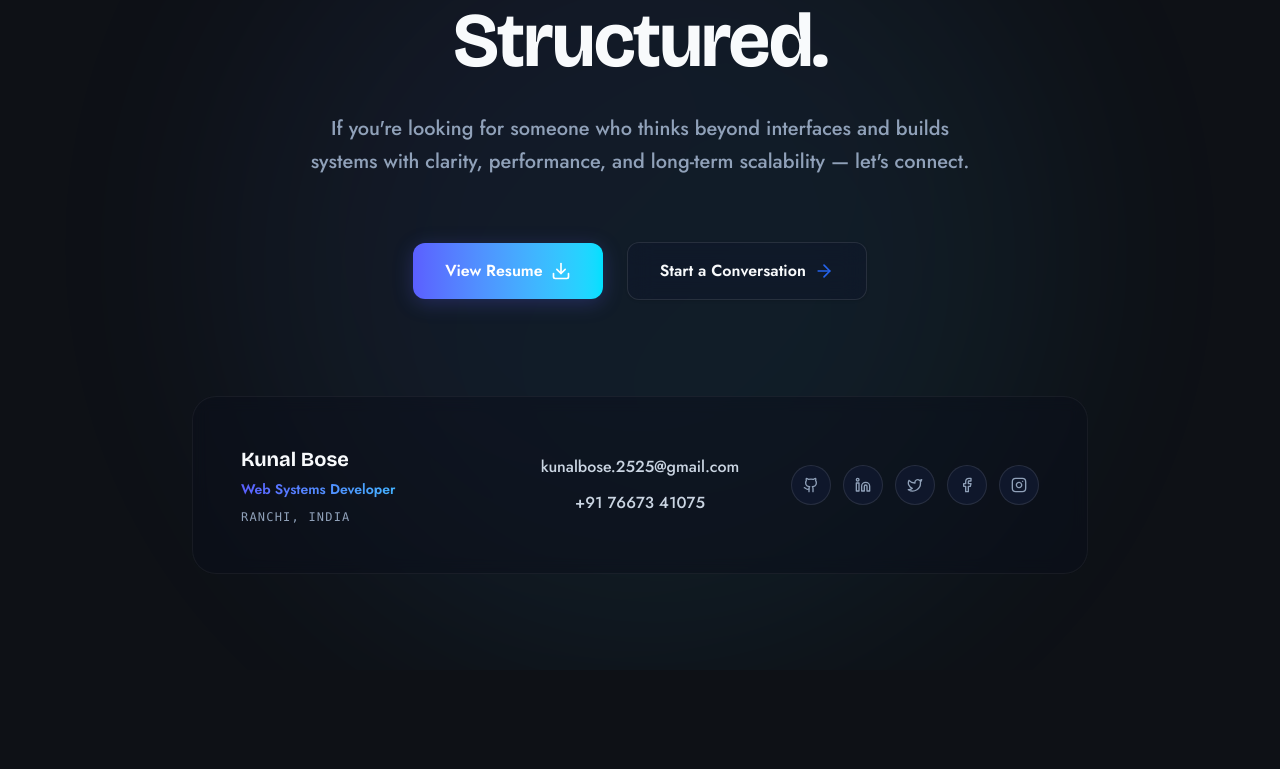
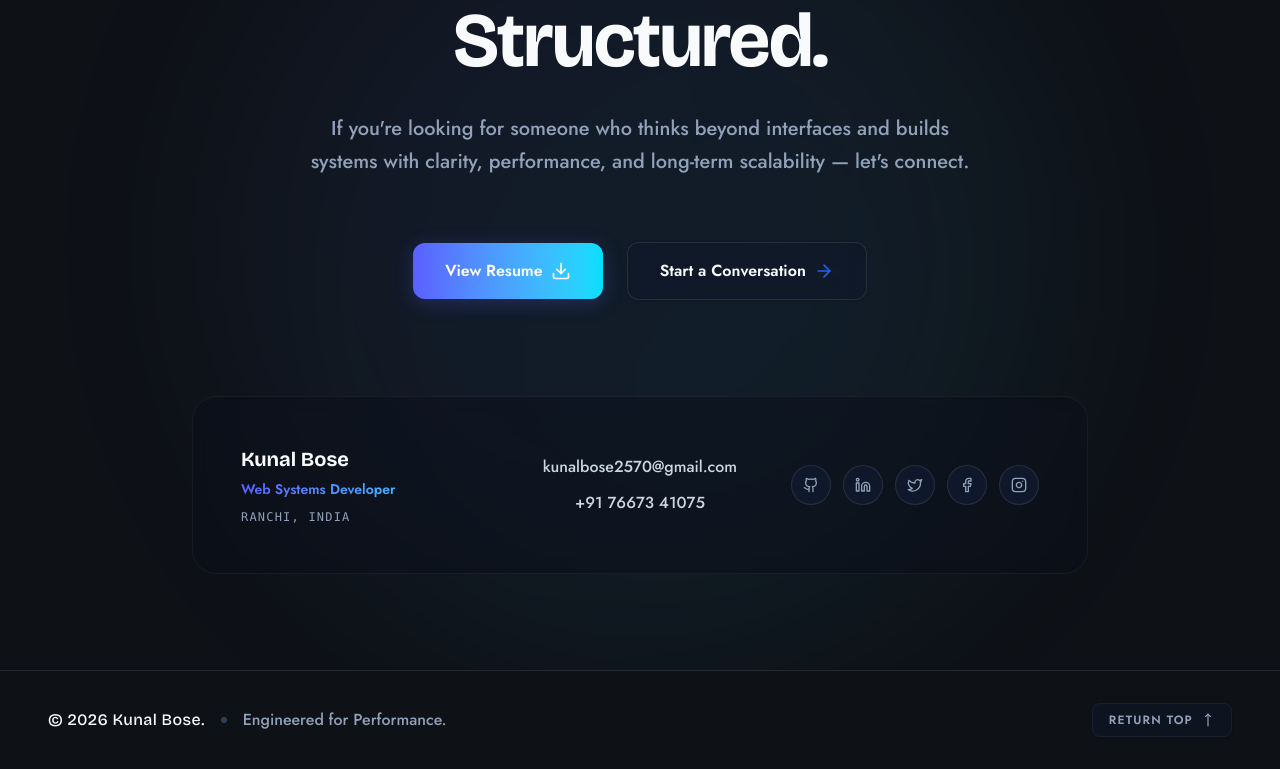
Before and after one commit to KunalBose2772/kunal, a Next.js app: page / in a window 1280 px wide. Shown: the part 7394-8163 px from the top of the page. Before the commit the page ends 8064 px from the top, so only its background shows below. Built offline with nearby package versions, Linux system fonts and the light colour scheme.

Commit message:
feat(footer): mapped user email to specific requested domain & built clean cinematic footer block

```diff
--- a/app/page.js
+++ b/app/page.js
@@ -5,6 +5,7 @@ import Approach from "../components/Approach";
 import Journey from "../components/Journey";
 import Capabilities from "../components/Capabilities";
 import Contact from "../components/Contact";
+import Footer from "../components/Footer";
 
 export default function Home() {
   return (
@@ -16,6 +17,7 @@ export default function Home() {
       <Journey />
       <Capabilities />
       <Contact />
+      <Footer />
     </main>
   );
 }
--- a/components/Contact.js
+++ b/components/Contact.js
@@ -121,8 +121,8 @@ export default function Contact() {
 
                     {/* Contact Channels */}
                     <div className="flex flex-col gap-3 justify-center md:items-center">
-                        <a href="mailto:kunalbose.2525@gmail.com" className="text-slate-600 dark:text-slate-300 hover:text-[#5B5FFF] transition-colors font-medium text-sm md:text-base">
-                            kunalbose.2525@gmail.com
+                        <a href="mailto:kunalbose2570@gmail.com" className="text-slate-600 dark:text-slate-300 hover:text-[#5B5FFF] transition-colors font-medium text-sm md:text-base">
+                            kunalbose2570@gmail.com
                         </a>
                         <a href="tel:7667341075" className="text-slate-600 dark:text-slate-300 hover:text-[#5B5FFF] transition-colors font-medium text-sm md:text-base">
                             +91 76673 41075
--- /dev/null
+++ b/components/Footer.js
@@ -0,0 +1,38 @@
+"use client";
+
+import Link from "next/link";
+import { MoveUp } from "lucide-react";
+
+export default function Footer() {
+    const scrollToTop = () => {
+        window.scrollTo({ top: 0, behavior: 'smooth' });
+    };
+
+    return (
+        <footer className="w-full relative py-8 px-6 md:px-12 border-t border-slate-200/10 z-10 bg-[var(--background)]">
+            <div className="max-w-[1480px] mx-auto flex flex-col md:flex-row items-center justify-between gap-6 relative">
+
+                {/* Copyright / Identity */}
+                <div className="flex flex-col md:flex-row items-center gap-2 md:gap-4 text-center md:text-left">
+                    <span className="text-foreground tracking-wide font-heading font-medium text-sm md:text-base">
+                        © {new Date().getFullYear()} Kunal Bose.
+                    </span>
+                    <div className="hidden md:block w-1.5 h-1.5 rounded-full bg-slate-300 dark:bg-slate-700" />
+                    <span className="text-slate-500 dark:text-slate-400 text-sm md:text-base font-medium">
+                        Engineered for Performance.
+                    </span>
+                </div>
+
+                {/* Return to Top */}
+                <button
+                    onClick={scrollToTop}
+                    className="group flex items-center justify-center gap-2 px-4 py-2 rounded-lg border border-slate-200/50 dark:border-white/5 bg-slate-50/50 dark:bg-slate-900/50 hover:bg-white dark:hover:bg-slate-800 transition-all duration-300 shadow-sm"
+                >
+                    <span className="text-xs font-semibold uppercase tracking-widest text-slate-500 dark:text-slate-400 group-hover:text-foreground transition-colors">Return Top</span>
+                    <MoveUp className="w-3.5 h-3.5 text-slate-400 group-hover:-translate-y-1 group-hover:text-brand-accent transition-all duration-300" />
+                </button>
+
+            </div>
+        </footer>
+    );
+}
```
